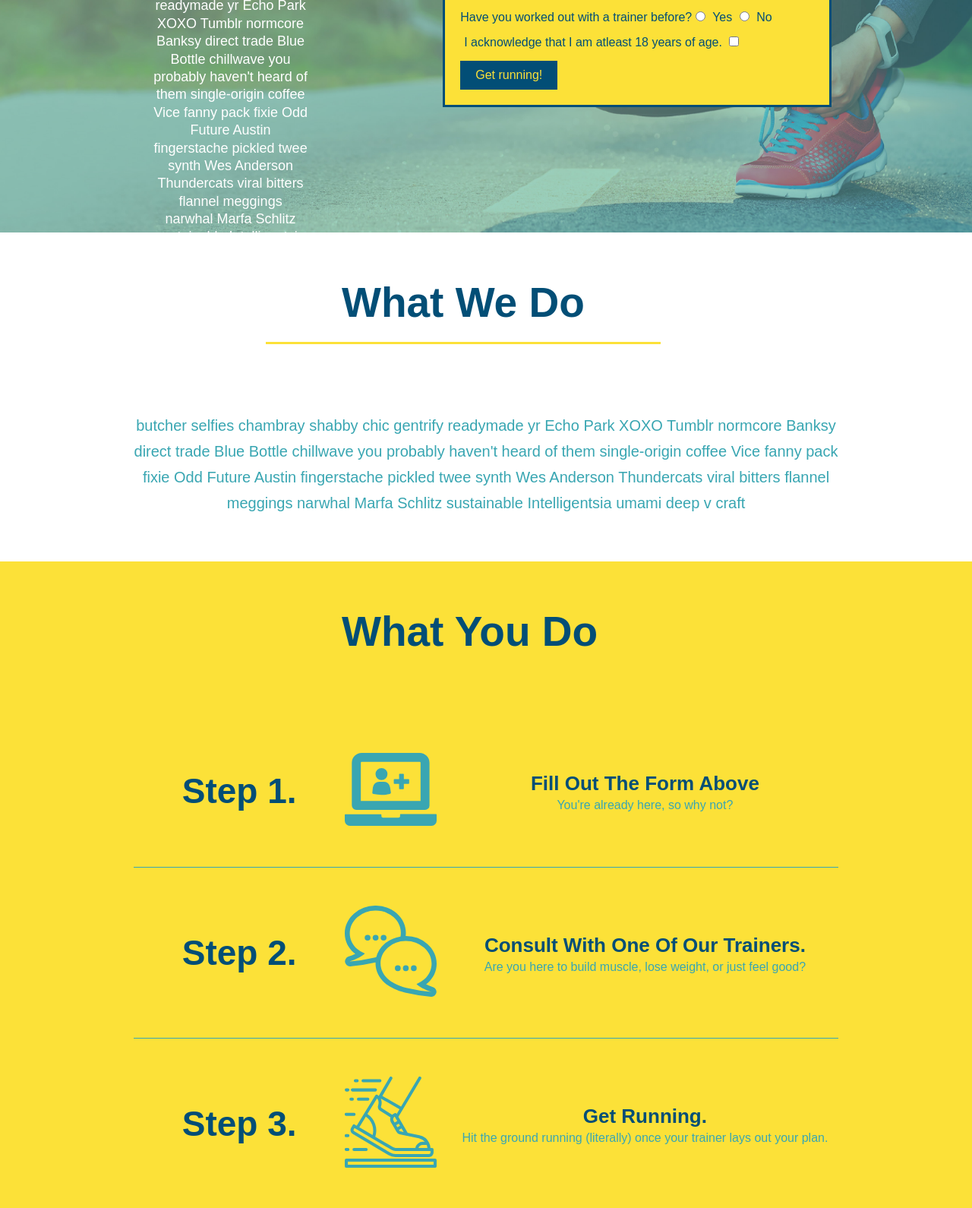
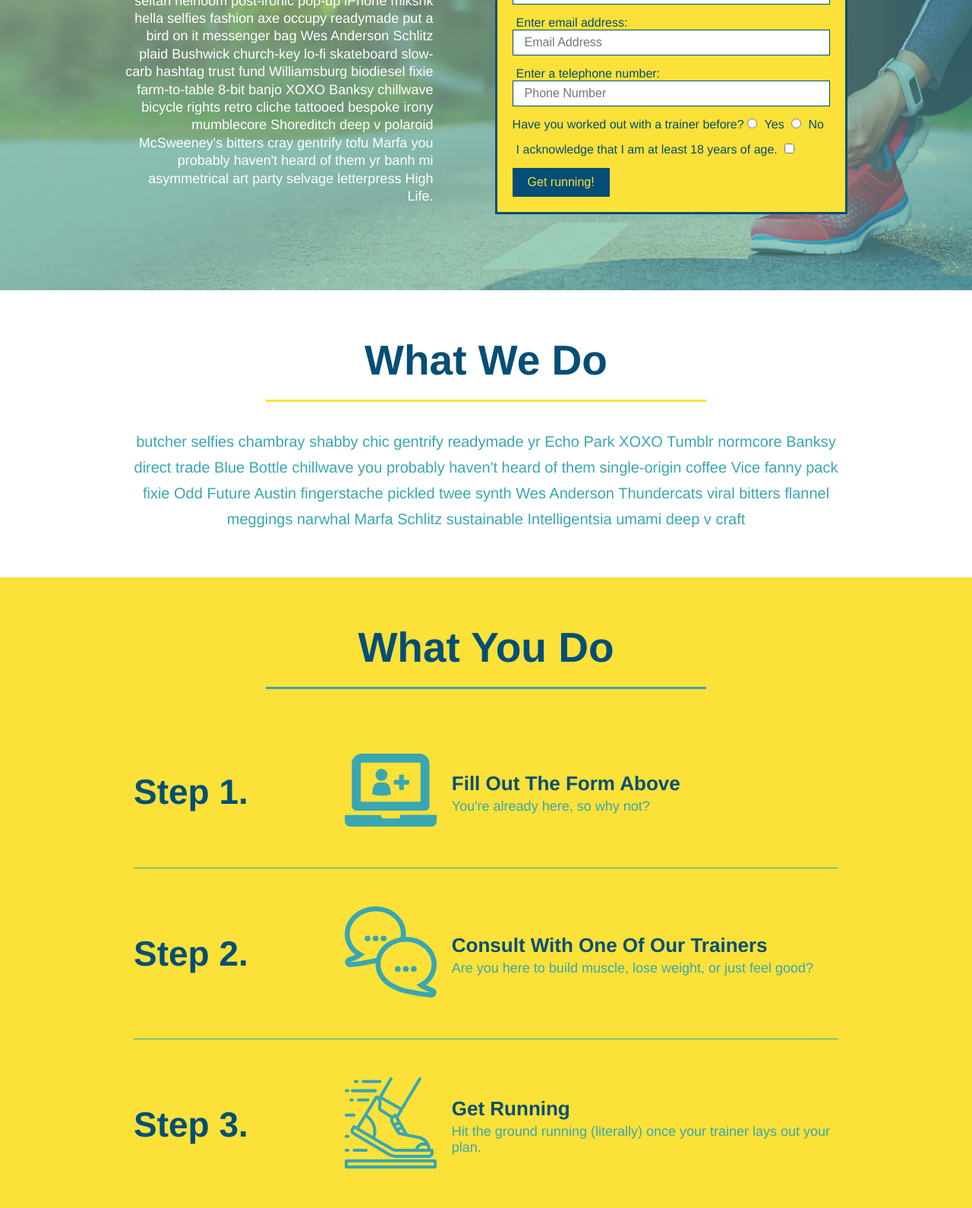
Before and after one commit to itorres60/run-buddy, a plain HTML site: page index.html in a window 1280 px wide. Shown: the part 336-1926 px from the top of the page at 76% size. Drawn offline with Linux system fonts and the light colour scheme.

Commit message:
updated files with provided

```diff
--- a/assets/css/secondary-styles.css
+++ b/assets/css/secondary-styles.css
@@ -1,3 +1,4 @@
+/* SECONDARY PAGE STYLES */
 .hero {
   background-position: bottom;
   height: auto;
@@ -6,21 +7,18 @@
 }
 
 .page-title {
+  padding: 0 80px 15px 80px;
+  font-size: 42px;
+  font-weight: 400;
+  font-style: italic;
   color: #fce138;
- }
-
-h2 {
   display: inline-block;
   border-bottom: 4px solid #fce138;
-    font-weight: normal;
-    font-size: 42px;
-    font-style: italic;
-    padding: 0 80px 15px 80px;
 }
 
 .secondary-content {
   width: 80%;
-    margin: auto;
+  margin: 0 auto;
   color: #024e76;
 }
 
@@ -39,7 +37,7 @@ h2 {
   margin: 15px 20px;
 }
 
- .secondary-content ul li {
+.secondary-content li {
   color: #39a6b2;
   margin: 10px 0;
 }
--- a/assets/css/style.css
+++ b/assets/css/style.css
@@ -1,18 +1,19 @@
 * {
+  box-sizing: border-box;
   margin: 0;
-  padding: 00;
-  box-sizing: border-box;
+  padding: 0;
 }
 
 body {
-  /* more on this crazy alphanumerical value in a minute */
   color: #39a6b2;
-  font-family: Arial, Helvetica, sans-serif;
+  font-family: Helvetica, Arial, sans-serif;
 }
 
-/* apply styles to <header> */
+
+/* HEADER / NAV BAR STYLES START */
+
 header {
-  padding: 20 px 53px;
+  padding: 20px 35px;
   background-color: #39a6b2;
   display: flex;
   justify-content: space-between;
@@ -21,9 +22,9 @@ header {
 
 header h1 {
   font-weight: bold;
+  margin: 0;
   font-size: 36px;
   color: #fce138;
-  margin: 0;
 }
 
 header a {
@@ -49,13 +50,18 @@ header nav ul li a {
   font-size: 1.55vw;
 }
 
+/* HEADER / NAVBAR STYLES END */
+
+
+
+/* FOOTER STYLES START */
 footer {
   background: #fce138;
-  width: 100%;
   padding: 40px 35px;
   display: flex;
   justify-content: space-between;
   flex-wrap: wrap;
+  width: 100%;
 }
 
 footer h2 {
@@ -72,38 +78,43 @@ footer div {
 footer a {
   color: #024e76;
 }
+/* END FOOTER STYLES */
 
+/* STYLE ALL SECTION TAGS */
 section {
   padding: 60px;
 }
 
-/* Hero Style Start */
+/* HERO STYLES START */
 .hero {
-  background-image: url("../images/hero-bg.jpeg");
-  height: 600px;
+  background-image: url(/assets/images/hero-bg.jpeg);
   background-size: cover;
   background-position: center;
-  position: relative;
+  display: flex;
+  justify-content: center;
+  flex-wrap: wrap;
 }
 
-.hero-form button {
+.hero-cta {
+  width: 35%;
+  text-align: right;
+  margin: 3.5%;
+  color: #fff;
+  font-size: 18px;
+  line-height: 1.3;
+}
+
+.hero-cta h2 {
+  font-style: italic;
+  font-size: 55px;
   color: #fce138;
-  background-color: #024e76;
-  border: none;
-  padding: 10px 20px;
-  font-size: 16px;
 }
 
 .hero-form {
   border: 3px solid #024e76;
   background-color: #fce138;
   padding: 20px;
-  width: 500px;
   color: #024e76;
-  border: solid 3px #024e76;
-  position: absolute;
-  bottom: 120px;
-  right: 140px;
   width: 40%;
   margin: 3.5%;
 }
@@ -112,7 +123,6 @@ section {
   font-size: 24px;
   margin: 0;
 }
-
 .hero-form p {
   margin: 5px 0 15px 0;
 }
@@ -131,32 +141,25 @@ section {
   margin: 0 5px;
 }
 
-.hero-cta {
-  width: 35%;
-  text-align: right;
-  margin: 3.5%;
-  color: #fff;
-  font-size: 18px;
-  line-height: 1.3;
+.hero-form button {
+  color: #fce138;
+  background-color: #024e76;
+  border: none;
+  padding: 10px 20px;
+  font-size: 16px;
 }
+/* HERO STYLES END */
 
-.hero-cta h2 {
-  font-style: italic;
-  font-size: 55px;
-  color: #fce138;
-}
 
-/* Hero Style End */
-
-/* Section 2 Style Start */
-
+/* SECTION TITLE STYLES START */
 .section-title {
   font-size: 55px;
+  border-bottom: 3px solid;
   color: #024e76;
-  margin-bottom: 35px;
-  padding: 0 100px 20px 100px;
-  display: inline-block;
-  border-bottom: 3px solid;
+  padding-bottom: 20px;
+  text-align: center;
+  margin: 0 auto 35px auto;
+  width: 50%;
 }
 
 .primary-border {
@@ -166,29 +169,36 @@ section {
 .secondary-border {
   border-color: #39a6b2;
 }
+/* SECTION TITLE STYLES END */
 
-.intro {
-  text-align: center;
-}
-
+/* WHAT WE DO STYLES */
 
 .intro p {
   line-height: 1.7;
   color: #39a6b2;
   width: 80%;
+  margin: 0 auto;
   font-size: 20px;
-  margin: 0 auto;
   text-align: center;
 }
-/* Section 2 Style End */
+/* WHAT YOU DO STYLES END */
 
-/* Steps Section Start */
 
+/* WHAT YOU DO STYLES START */
 .steps {
-  text-align: center;
   background: #fce138;
 }
 
+.step {
+  margin: 50px auto;
+  padding-bottom: 50px;
+  width: 80%;
+  border-bottom: 1px solid #39a6b2;
+  display: flex;
+  flex-wrap: wrap;
+  align-items: center;
+  justify-content: space-between;
+}
 
 .step h3 {
   color: #024e76;
@@ -206,6 +216,9 @@ section {
 .step-img {
   flex: 1 12%;
   margin-right: 20px;
+}
+
+.step-img img {
   max-width: 100%;
 }
 
@@ -215,7 +228,7 @@ section {
 
 .step-text p {
   color: #39a6b2;
-  font-size: 18 px;
+  font-size: 18px;
 }
 
 .step-text h4 {
@@ -224,21 +237,9 @@ section {
   color: #024e76;
 }
 
-.step {
-  margin: 50px auto;
-  padding-bottom: 50px;
-  width: 80%;
-  border-bottom: 1px solid #39a6b2;
-  display: flex;
-  flex-wrap: wrap;
-  align-items: center;
-  justify-content: space-between;
-}
+/* WHAT YOU DO STYLES END */
 
-  /* Steps Section End */
-
-  /* Trainers Section Start */
-
+/* MEET THE TRAINERS START */
 .trainers {
   width: 100%;
   margin: 0 auto;
@@ -249,16 +250,16 @@ section {
 
 .trainer {
   margin: 20px;
+  flex: 1;
   background: #024e76;
   color: #fce138;
-  flex: 1;
 }
 
 .trainer img {
   width: 100%;
 }
 
-.trainer-bio{
+.trainer-bio {
   padding: 25px;
   line-height: 1.3;
 }
@@ -276,10 +277,10 @@ section {
 .trainer-bio p {
   font-size: 17px;
 }
+/* TRAINER STYLES END */
 
 /* REACH OUT STYLES START */
 .contact {
-  text-align: center;
   background: #024e76;
 }
 
@@ -287,7 +288,7 @@ section {
   color: #fce138;
 }
 
-.contact-info{
+.contact-info {
   display: flex;
   justify-content: space-between;
   flex-wrap: wrap;
@@ -299,7 +300,7 @@ section {
 }
 
 .contact-info iframe {
-
+  height: 400px;
 }
 
 .contact-info div {
@@ -336,17 +337,17 @@ section {
   color: #024e76;
   text-align: center;
   padding: 15px 0;
-  font-size: 16px;}
+  font-size: 16px;
+}
 
 .contact-info a {
   color: #fce138;
 }
 
+
 /* REACH OUT STYLES END */
 
-/* UTILITY CLASSES */
-
-
+/* UTILITIES */
 .text-left {
   text-align: left;
 }
@@ -357,15 +358,4 @@ section {
 
 .flex-row {
   display: flex;
-  padding-bottom: 20px;
-  text-align: center;
-  margin: 0 auto 35px auto;
-  width: 50%;
 }
-
-/* MEDIA QUERY FOR SMALLER DESKTOP SCREENS AND SMALLER */
-
-@media screen and (max-width: 980px) {
-
-
-}
--- a/index.html
+++ b/index.html
@@ -1,24 +1,19 @@
 <!DOCTYPE html>
 <html lang="en">
-
   <head>
     <meta charset="UTF-8" />
+    <link rel="stylesheet" href="./assets/css/style.css">
     <title>Run Buddy</title>
-  <link rel="stylesheet" href="assets/css/style.css">
   </head>
-
   <body>
-  <!-- navigation -->
+    <!-- navigation tags - block level element -->
     <header>
       <h1>
         <a href="/">RUN BUDDY</a>
       </h1>
       <nav>
-      <!-- Unordered list element -->
         <ul>
-        <!--List item element-->
           <li>
-          <!-- Anchor element -->
             <a href="#what-we-do">What We Do</a>
           </li>
           <li>
@@ -30,43 +25,47 @@
           <li>
             <a href="#reach-out">Reach Out</a>
           </li>
+
         </ul>
       </nav>
     </header>
+    <!-- end navigation -->
 
     <!-- hero/jumbotron -->
     <section class="hero">
       <div class="hero-cta">
         <h2>Start Building Habits.</h2>
-      <div class="flex-row">
         <p>
-          butcher selfies chambray shabby chic gentrify readymade yr Echo Park XOXO Tumblr normcore Banksy direct trade Blue Bottle chillwave you probably haven't heard of them single-origin coffee Vice fanny pack fixie Odd Future Austin fingerstache pickled twee synth Wes Anderson Thundercats viral bitters flannel meggings narwhal Marfa Schlitz sustainable Intelligentsia umami deep v craft
+          seitan heirloom post-ironic pop-up iPhone mlkshk hella selfies fashion axe occupy readymade put a bird on it
+          messenger bag Wes Anderson Schlitz plaid Bushwick church-key lo-fi skateboard slow-carb hashtag trust fund
+          Williamsburg biodiesel fixie farm-to-table 8-bit banjo XOXO Banksy chillwave bicycle rights retro cliche
+          tattooed bespoke irony mumblecore Shoreditch deep v polaroid McSweeney's bitters cray gentrify tofu Marfa you
+          probably haven't heard of them yr banh mi asymmetrical art party selvage letterpress High Life.
         </p>
       </div>
-    </div>
+
       <div class="hero-form">
         <h3>Get Started Today</h3>
-      <p>Fill out this form and one of our trainers will schedule a consult</p>
-    <!-- Add form element -->
+        <p>Fill out this form and one of our trainers will schedule a consult.</p>
         <form>
           <label for="name">Enter full name:</label>
-        <input type="text" placeholder="Your Name" name="name" id="name" class="form-input" />
+          <input type="text" placeholder="Your Name" id="name" name="name" class="form-input" />
           <label for="email">Enter email address:</label>
-        <input type="email" placeholder="Email Address" name="email" id="email" class="form-input" />
+          <input type="email" placeholder="Email Address" id="email" name="email" class="form-input" />
           <label for="phone">Enter a telephone number:</label>
           <input type="tel" placeholder="Phone Number" name="phone" id="phone" class="form-input" />
           <p>
             Have you worked out with a trainer before?
             <input type="radio" name="trainer-confirm" id="trainer-yes" />
             <label for="trainer-yes">Yes</label>
-          <input type="radio" name="trainer-confirm" id="trainer-no" />
+            <input type="radio" name="trainer-confirm" id="trainer-no"/>
             <label for="trainer-no">No</label>
           </p>
           <p>
             <label for="checkbox">
-            I acknowledge that I am atleast 18 years of age.
+              I acknowledge that I am at least 18 years of age.
             </label>
-          <input type="checkbox" name="age-confirm" id="checkbox" />
+            <input type="checkbox" name="checkpoint1" id="checkbox" />
           </p>
           <button type="submit">
             Get running!
@@ -74,28 +73,30 @@
         </form>
       </div>
     </section>
-  <!-- end hero -->
+    <!-- end header -->
 
-  <!-- "what we do" section -->
+    <!-- "what we do" start - <section> -->
     <section id="what-we-do" class="intro">
       <div class="flex-row">
         <h2 class="section-title primary-border">
           What We Do
         </h2>
       </div>
+      <div class="flex-row">
         <p>
-      butcher selfies chambray shabby chic gentrify readymade yr Echo Park XOXO Tumblr normcore Banksy direct trade Blue Bottle chillwave you probably haven't heard of them single-origin coffee Vice fanny pack fixie Odd Future Austin fingerstache pickled twee synth Wes Anderson Thundercats viral bitters flannel meggings narwhal Marfa Schlitz sustainable Intelligentsia umami deep v craft
+          butcher selfies chambray shabby chic gentrify readymade yr Echo Park XOXO Tumblr normcore Banksy direct trade  Blue Bottle chillwave you probably haven't heard of them single-origin coffee Vice fanny pack fixie Odd Future Austin fingerstache pickled twee synth Wes Anderson Thundercats viral bitters flannel meggings narwhal Marfa Schlitz sustainable Intelligentsia umami deep v craft
         </p>
+      </div>
     </section>
+    <!-- end "what we do" -->
 
-  <!-- "what you do" section -->
+    <!-- "what you do" start -->
     <section id="what-you-do" class="steps">
       <div class="flex-row">
-      <h2 class="section-title primary-border">
+        <h2 class="section-title secondary-border">
           What You Do
         </h2>
       </div>
-
       <div class="step">
         <h3>Step 1.</h3>
         <div class="step-info">
@@ -108,7 +109,6 @@
           </div>
         </div>
       </div>
-
       <div class="step">
         <h3>Step 2.</h3>
         <div class="step-info">
@@ -116,12 +116,11 @@
             <img src="./assets/images/step-2.svg" alt="" />
           </div>
           <div class="step-text">
-          <h4>Consult With One Of Our Trainers.</h4>
+            <h4>Consult With One Of Our Trainers</h4>
             <p>Are you here to build muscle, lose weight, or just feel good?</p>
           </div>
         </div>
       </div>
-
       <div class="step">
         <h3>Step 3.</h3>
         <div class="step-info">
@@ -129,12 +128,11 @@
             <img src="./assets/images/step-3.svg" alt="" />
           </div>
           <div class="step-text">
-          <h4>Get Running.</h4>
+            <h4>Get Running</h4>
             <p>Hit the ground running (literally) once your trainer lays out your plan.</p>
           </div>
         </div>
       </div>
-
       <div class="step">
         <h3>Step 4.</h3>
         <div class="step-info">
@@ -142,14 +140,15 @@
             <img src="./assets/images/step-4.svg" alt="" />
           </div>
           <div class="step-text">
-          <h4>See Results.</h4>
+            <h4>See Results</h4>
             <p>Bi-weekly checkins with your trainer will keep you focused</p>
           </div>
         </div>
       </div>
     </section>
+    <!-- "what you do" end -->
 
-  <!-- "meet the trainers" section -->
+    <!-- "meet the trainers" start -->
     <section id="your-trainers">
       <div class="flex-row">
         <h2 class="section-title primary-border">
@@ -157,72 +156,60 @@
         </h2>
       </div>
 
-    <!-- TRAINERS GROUP -->
       <div class="trainers">
-      <!-- first trainer bio -->
         <article class="trainer">
           <img src="./assets/images/trainer-1.jpg" alt="Arron Stephens in his workout clothes, ready to pump iron" />
           <div class="trainer-bio">
             <h3 class="trainer-name">Arron Stephens</h3>
             <h4 class="trainer-role">Speed / Strength</h4>
-          <p>
-            Lorem ipsum, dolor sit amet consectetur adipisicing elit. Sequi neque animi quo cupiditate commodi saepe culpa sed
-            itaque velit maiores optio dolorem excepturi aperiam dolores, voluptatibus suscipit amet quis repellat!
-          </p>
+            <p>Lorem ipsum, dolor sit amet consectetur adipisicing elit. Sequi neque animi quo cupiditate commodi saepe culpa sed itaque velit maiores optio dolorem excepturi aperiam dolores, voluptatibus suscipit amet quis repellat!</p>
           </div>
         </article>
 
-      <!-- second trainer bio -->
         <article class="trainer">
-        <img src="./assets/images/trainer-2.jpg" alt="Joanna Gill cooling off after a workout" />
+          <img src="./assets/images/trainer-2.jpg" alt="Joanna Gill cooling off after a work out" />
           <div class="trainer-bio">
             <h3 class="trainer-name">Joanna Gill</h3>
             <h4 class="trainer-role">Endurance</h4>
-          <p>
-            Lorem ipsum, dolor sit amet consectetur adipisicing elit. Sequi neque animi quo cupiditate commodi saepe culpa sed
-            itaque velit maiores optio dolorem excepturi aperiam dolores, voluptatibus suscipit amet quis repellat!
-          </p>
+            <p>Lorem ipsum, dolor sit amet consectetur adipisicing elit. Sequi neque animi quo cupiditate commodi saepe culpa sed itaque velit maiores optio dolorem excepturi aperiam dolores, voluptatibus suscipit amet quis repellat!</p>
             </div>
           </article>
 
-      <!-- third trainer bio -->
         <article class="trainer">
           <img src="./assets/images/trainer-3.jpg" alt="Harry Smith wearing a headband and lifting comically small pink weights" />
           <div class="trainer-bio">
-          <h3 class="trainer-name">Harry "the Headband" Smith</h3>
+            <h3 class="trainer-name">Harry "The Headband" Smith</h3>
             <h4 class="trainer-role">Strength</h4>
-          <p>
-            Lorem ipsum, dolor sit amet consectetur adipisicing elit. Sequi neque animi quo cupiditate commodi saepe culpa sed
-            itaque velit maiores optio dolorem excepturi aperiam dolores, voluptatibus suscipit amet quis repellat!
-          </p>
+            <p>Lorem ipsum, dolor sit amet consectetur adipisicing elit. Sequi neque animi quo cupiditate commodi saepe culpa sed itaque velit maiores optio dolorem excepturi aperiam dolores, voluptatibus suscipit amet quis repellat!</p>
           </div>
         </article>
       </div>
+    </section>
+    <!-- "meet the trainers" end -->
 
-  </section>
-
-  <!-- "reach out" section -->
+    <!-- "reach out" start -->
     <section id="reach-out" class="contact">
       <div class="flex-row">
-      <h2 class="section-title primary-border">
+        <h2 class="section-title secondary-border">
           Reach Out
         </h2>
       </div>
+
       <div class="contact-info">
         <div>
           <h3>Run Buddy</h3>
           <p>
             Any questions or concerns before signing up?
-          <br />
+            <br/>
             Let us know and we'll be happy to talk to you!
           </p>
 
           <address>
-          55 Main Street <br />
-          Some Town, Ca <br />
-          12345 <br />
-          P: <a href="tel:555.786.2839">555.RUN.BUDZ (555.786.2839)</a><br />
-          E: <a href="mailto://info@runbuddy.io">info@runbuddy.io</a>
+            55 Main Street <br/>
+            Some Town, Ca <br/>
+            12345<br/>
+            P: 555.RUN.BUDZ (555.786.2839)<br/>
+            E: <a href="mailto:info@runbuddy.io">info@runbuddy.io</a>
           </address>
 
         </div>
@@ -242,20 +229,20 @@
 
         <iframe
           src="https://www.google.com/maps/embed?pb=!1m14!1m12!1m3!1d12182.30520634488!2d-74.0652613!3d40.2407219!2m3!1f0!2f0!3f0!3m2!1i1024!2i768!4f13.1!5e0!3m2!1sen!2sus!4v1561060983193!5m2!1sen!2sus"
-        frameborder="0" style="border:0" allowfullscreen></iframe>
-
+          frameborder="0" style="border:0" allowfullscreen>
+        </iframe>
       </div>
-
     </section>
+    <!-- "reach out" end -->
 
     <!-- footer -->
     <footer>
       <h2>❤️ Made with love by Run Buddy.</h2>
       <div>
-      <a href="privacy-policy.html">Read Our Privacy Policy</a><br />
+        <a href="./privacy-policy.html">Read Our Privacy Policy</a><br/>
         &copy; 2019 Run Buddy, Inc.
       </div>
     </footer>
+    <!-- footer end -->
   </body>
-
 </html>
```
Also changed, not shown: 1 other file. Lines whose indentation alone changed are shown as unchanged.
